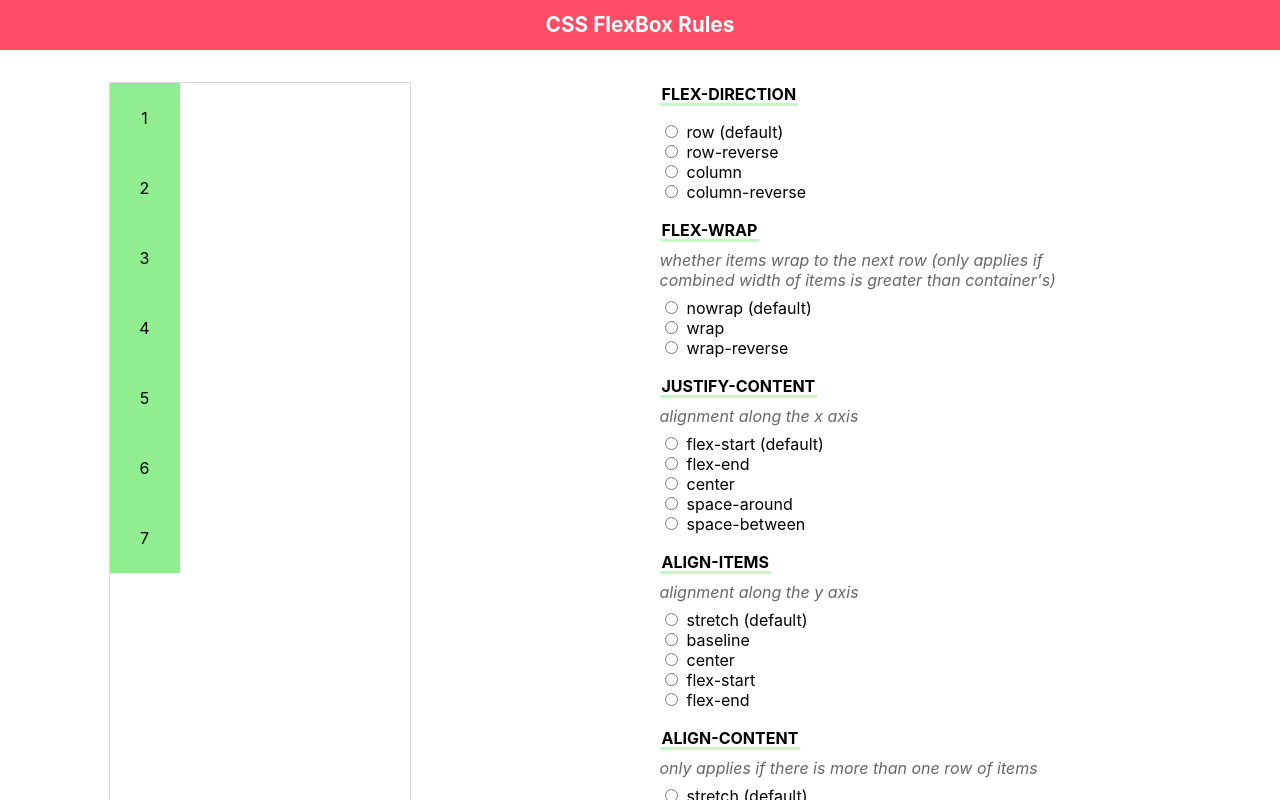
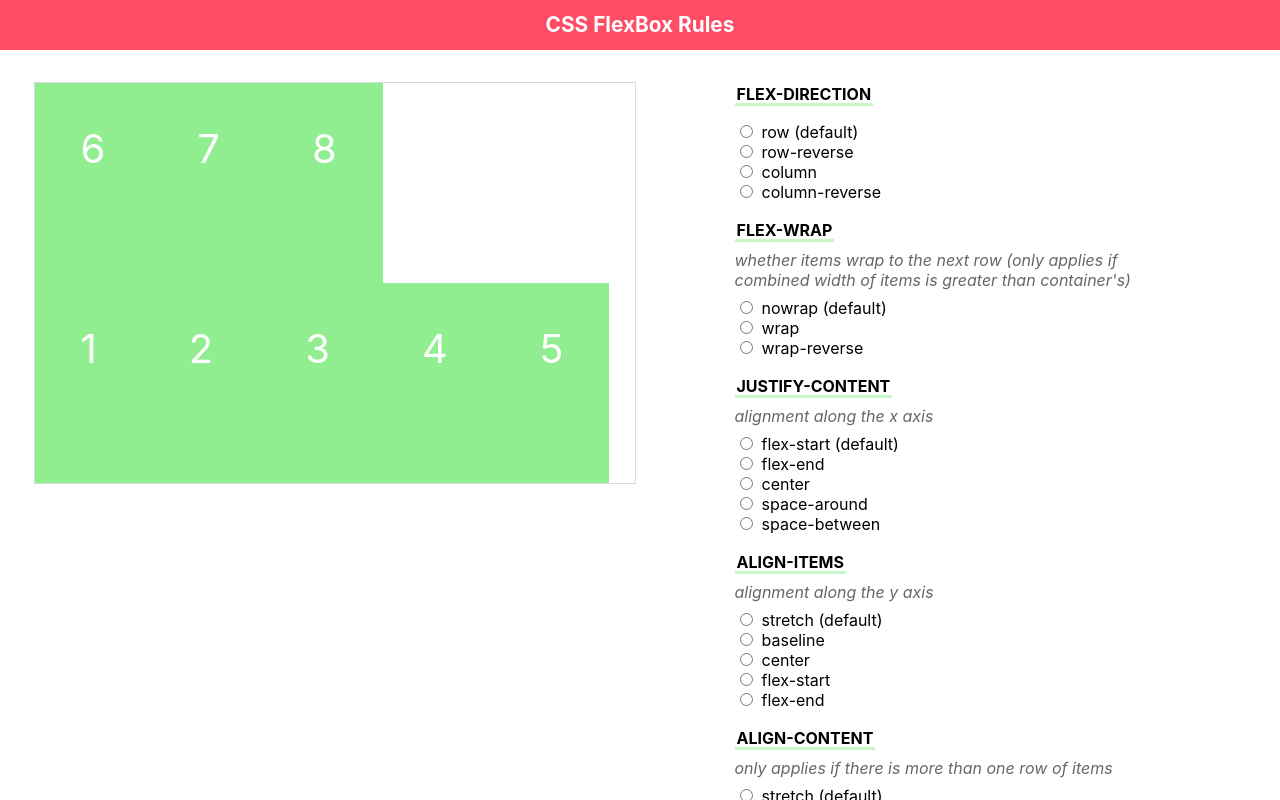
Before and after one commit to lycheeEng/flexbox-help-react, a React (Create React App) app: page / in a window 1280 px wide. Shown: the top 800 px of the page. Built offline with nearby package versions, Linux system fonts and the light colour scheme.

Commit message:
[Show.scss] Fix Show.scss

```diff
--- a/src/components/Show.js
+++ b/src/components/Show.js
@@ -8,7 +8,7 @@ class Show extends Component {
   // todos: changes for flex will be here
   state = {
     styles: {
-      flexWrap: 'wrap'
+      // flexWrap: 'wrap'
     }
   }
 
@@ -22,6 +22,7 @@ class Show extends Component {
         <ShowItem text='5' />
         <ShowItem text='6' />
         <ShowItem text='7' />
+        <ShowItem text='8' />
         {/* render specific number components */}
       </div>
     );
--- a/src/components/Show.scss
+++ b/src/components/Show.scss
@@ -1,12 +1,13 @@
 .show {
-  min-width: 300px;
-  min-height: 300px;
+  height: 400px;
+  width: 600px;
   border: 1px solid rgba(0, 0, 0, 0.15);
   margin-bottom: 2rem;
 
   display: flex;
-  flex-direction: column;
-  flex-wrap: nowrap;
+
+  flex-direction: row;
+  flex-wrap: wrap-reverse;
   justify-content: flex-start;
   align-items: stretch;
   align-content: stretch;
--- a/src/components/ShowItem.scss
+++ b/src/components/ShowItem.scss
@@ -1,11 +1,12 @@
 .show-item {
-  display: flex;
-  // align-items: stretch;
+  background-color: lightgreen;
 
   &__item {
-    width: 70px;
-    line-height: 70px;
+    font-size: 40px;
     text-align: center;
-    background-color: lightgreen;
+    color: #fff;
+    line-height: 132px;
+    display: block;
+    padding: 0 46px;
   }
 }
```
